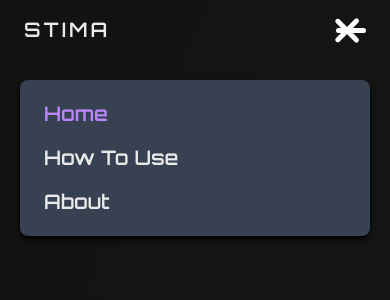
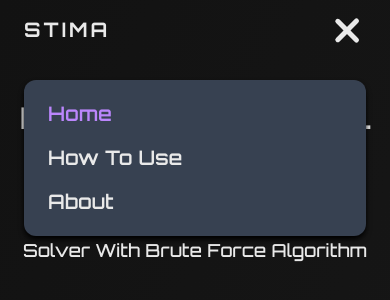
Before and after one commit to ninoaddict/Tucil1_13522068, a Next.js app in the folder src/breach-protocol/: page / in a window 390 px wide. Shown: the top 300 px of the page. Built offline with nearby package versions, Linux system fonts and the light colour scheme; a web font is replaced by a local one.

Commit message:
feat: add title to homepage

```diff
--- a/src/breach-protocol/app/page.tsx
+++ b/src/breach-protocol/app/page.tsx
@@ -1,8 +1,22 @@
 import Image from "next/image";
+import { orbitron } from "./ui/font";
 
 export default function Home() {
   return (
-    <main className="flex min-h-screen flex-col items-center justify-between p-24">
+    <main className="min-h-screen mx-auto xl:max-w-[1140px] lg:max-w-[960px] md:max-w-[720px] sm:max-w-[540px] px-4 pt-10">
+      <section id="title" className="flex align-center flex-col">
+        <h1
+          className={`${orbitron.className} text-onBackground text-3xl sm:text-4xl md:text-5xl lg:text-6xl font-semibold md:mb-12 mb-9 text-center`}
+        >
+          BREACH PROTOCOL SOLVER
+        </h1>
+        <h2
+          className={`${orbitron.className} text-onBackground text-lg md:text-[22px] font-medium mb-12 text-center`}
+        >
+          Cyberpunk 2077 Breach Protocol Solver With Brute Force Algorithm
+        </h2>
+      </section>
+
       {/* <div className="z-10 max-w-5xl w-full items-center justify-between font-mono text-sm lg:flex">
         <p className="fixed left-0 top-0 flex w-full justify-center border-b border-gray-300 bg-gradient-to-b from-zinc-200 pb-6 pt-8 backdrop-blur-2xl dark:border-neutral-800 dark:bg-zinc-800/30 dark:from-inherit lg:static lg:w-auto  lg:rounded-xl lg:border lg:bg-gray-200 lg:p-4 lg:dark:bg-zinc-800/30">
           Get started by editing&nbsp;
--- a/src/breach-protocol/app/ui/topnav.tsx
+++ b/src/breach-protocol/app/ui/topnav.tsx
@@ -36,7 +36,7 @@ export default function TopNav() {
         </h1> */}
         <div className="glitch-wrapper">
           <div
-            className={`${orbitron.className} text-xl md:text-2xl font-semibold text-onBackground md:glitch`}
+            className={`${orbitron.className} text-xl md:text-2xl md:font-semibold text-onBackground font-bold md:glitch`}
             data-text="STIMA"
           >
             STIMA
@@ -45,12 +45,12 @@ export default function TopNav() {
       </Link>
 
       <div
-        className={`absolute md:static flex top-20 left-0 w-full z-5 bg-transparent duration-700 ease-in-out md:translate-x-0 md:transition-none px-5 md:px-0 ${
+        className={`absolute md:static flex top-20 left-0 w-full z-5 bg-transparent duration-700 ease-in-out md:translate-x-0 md:transition-none px-6 md:px-0 ${
           expandNav ? "translate-x-0" : "-translate-x-full"
         }`}
       >
         <ul
-          className={`flex flex-col gap-y-4 py-5 px-6 md:flex-row md:gap-x-14 bg-gray-700 md:bg-background md:px-0 w-full md:justify-end shadow-current shadow-md rounded-lg md:rounded-none md:shadow-none`}
+          className={`flex flex-col gap-y-4 py-5 px-6 md:flex-row md:gap-x-14 bg-gray-700 md:bg-background md:px-0 w-full md:justify-end shadow-current shadow-md rounded-xl md:rounded-none md:shadow-none`}
         >
           <NavLinks />
         </ul>
@@ -68,17 +68,17 @@ export default function TopNav() {
         onClick={() => setExpandNav(!expandNav)}
       >
         <span
-          className={`h-[5px] w-full origin-left rounded-full bg-white opacity-100 transition duration-300 ease-in-out ${
+          className={`h-[5px] w-full origin-left rounded-full bg-onBackground opacity-100 transition duration-300 ease-in-out ${
             expandNav ? "rotate-45 scale-x-105" : "rotate-0 scale-x-100"
           }`}
         />
         <span
-          className={`h-[5px] w-full rounded-full bg-white opacity-100 transition duration-300 ease-in-out ${
-            expandNav ? "bg-transparent" : "opacity-100"
+          className={`h-[5px] w-full rounded-full bg-onBackground transition duration-300 ease-in-out ${
+            expandNav ? "opacity-0" : "opacity-100"
           }`}
         />
         <span
-          className={`h-[5px] w-full origin-left rounded-full bg-white opacity-100 transition duration-300 ease-in-out ${
+          className={`h-[5px] w-full origin-left rounded-full bg-onBackground opacity-100 transition duration-300 ease-in-out ${
             expandNav ? "rotate-[-45deg] scale-x-105" : "rotate-0 scale-x-100"
           }`}
         />
```
